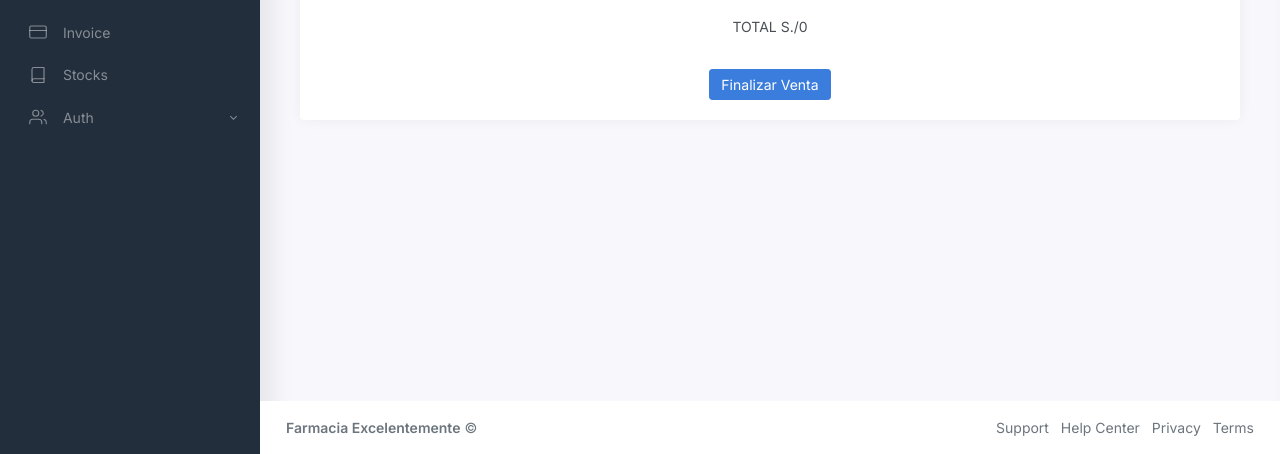
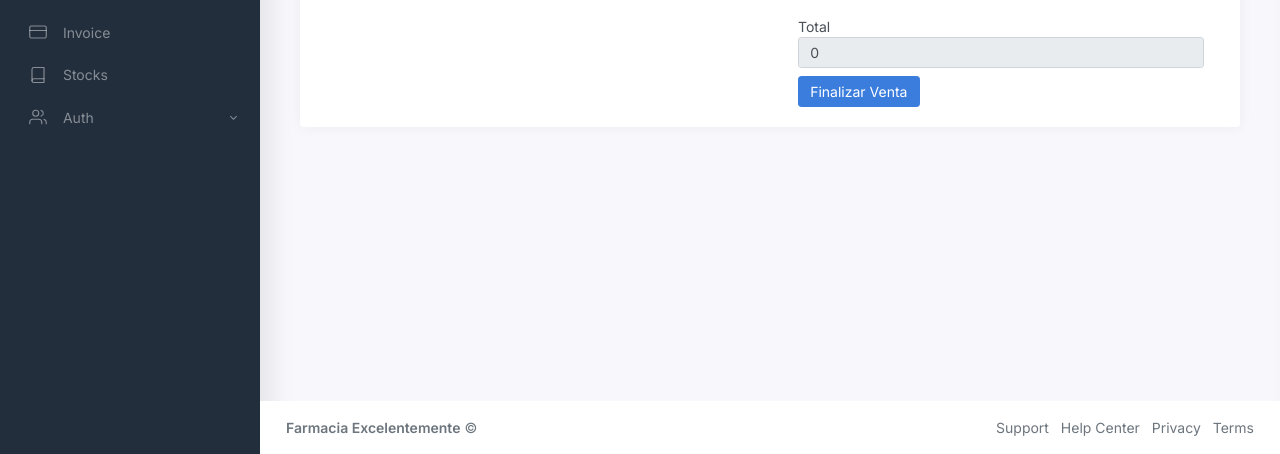
Before and after one commit to lindltaylor7/farmacia, a Laravel app: page /admin/ventas/1 in a window 1280 px wide. Shown: the part 346-800 px from the top of the page. Run offline with Laravel 8, Linux system fonts and the light colour scheme; data that the repository does not hold is empty.

Commit message:
ventas fin

```diff
--- a/app/Http/Controllers/DetailController.php
+++ b/app/Http/Controllers/DetailController.php
@@ -69,9 +69,10 @@ class DetailController extends Controller
      * @param  int  $id
      * @return \Illuminate\Http\Response
      */
-    public function update(Request $request, $id)
+    public function update(Request $request)
     {
-        //
+        $detail = Detail::where('id', $request->get('detail_id'))->update(request()->except(['_token','detail_id','price']));
+        return redirect()->back();
     }
 
     /**
--- /dev/null
+++ b/public/js/ventas/edit_modal.js
@@ -0,0 +1,22 @@
+$(document).ready(function(){
+
+    $('#btn-edit-detail').on('click',function(){
+        var id = $(this).val();
+
+        $('#detail_id').val(id);
+        $('#price_edit').val($(this).data('price'))
+        $('#cantidad_edit').val($(this).data('cant'))
+        $('#utilidad_edit').val($(this).data('cant')*$(this).data('price'))
+        $('#cantidad_edit').on('change',function(){
+            var cant = $(this).val()
+            var price = $('#price_edit').val()
+
+            var utl = cant * price
+
+            $('#utilidad_edit').val(utl)
+
+        })
+
+    })
+
+})
--- a/public/js/ventas/selectpicker.js
+++ b/public/js/ventas/selectpicker.js
@@ -34,7 +34,7 @@ $(document).ready(function(){
                     $('#medicamentos_select').append(list);
 
                     $('.search-link').on('click', function(){
-                        $('#medicamento_id').val($(this).attr('id'));
+                        $('#medicamento_id').val($(this).attr('id'))
                         $('#info_medic').html($(this).text())
                         $('#price').val($(this).data('price'))
                     })
--- /dev/null
+++ b/resources/views/admin/ventas/editmodal.blade.php
@@ -0,0 +1,32 @@
+<div class="modal fade" id="editModal" tabindex="-1" aria-labelledby="exampleModalLabel" aria-hidden="true">
+    <div class="modal-dialog">
+      <div class="modal-content">
+        <div class="modal-header">
+          <h5 class="modal-title" id="exampleModalLabel">Editar Detalle</h5>
+          <button type="button" class="btn-close" data-bs-dismiss="modal" aria-label="Close"></button>
+        </div>
+        <div class="modal-body">
+            <form action="{{route('detail.update')}}" method="POST">
+                @csrf
+                <p id="info_medic"></p>
+                <input type="hidden" name="detail_id" id="detail_id">
+                <input type="hidden" name="price" id="price_edit">
+                <div class="form-group">
+                    <label for="">Cantidad</label>
+                    <input type="number" name="cantidad" id="cantidad_edit" class="form-control">
+                </div>
+                <div class="form-group">
+                    <label for="">Utilidad</label>
+                    <input type="number" name="utilidad" id="utilidad_edit" class="form-control">
+                </div>
+                <div class="d-grid gap-2 mt-2">
+                    <input type="submit" value="Editar" class="btn btn-primary">
+                  </div>
+            </form>
+        </div>
+        <div class="modal-footer">
+          <button type="button" class="btn btn-secondary" data-bs-dismiss="modal">Cerrar</button>
+        </div>
+      </div>
+    </div>
+  </div>
--- a/resources/views/admin/ventas/index.blade.php
+++ b/resources/views/admin/ventas/index.blade.php
@@ -34,7 +34,7 @@
 
                                 @foreach($ventas as $venta)
                                     <tr>
-                                        <td>{{$venta->codigo}}</td>
+                                        <td>{{$venta->id}}</td>
                                         <td>{{$venta->cliente->name}}</td>
                                         <td>{{$venta->fecha}}</td>
                                         <td>{{$venta->utilidad}}</td>
--- a/resources/views/admin/ventas/venta.blade.php
+++ b/resources/views/admin/ventas/venta.blade.php
@@ -54,12 +54,13 @@
                                     $sum = $sum + $prod;
                                     @endphp
                                     <td class="d-none d-md-table-cell">
-                                        <form action="{{route('detail.destroy', $detail->id)}}" method="POST">
-                                            <i class="align-middle" data-feather="edit-2"></i>
+
+                                        <button class="btn btn-primary" id="btn-edit-detail" data-cant="{{$detail->cantidad}}" data-price="{{$detail->medicamento->precio->p_unitario}}" value="{{$detail->id}}" data-bs-toggle="modal" data-bs-target="#editModal"><i class="align-middle" data-feather="edit-2"></i></button>
+                                        <form action="{{route('detail.destroy', $detail->id)}}" class="d-inline" method="POST">
                                             @csrf
                                             @method('delete')
                                             <button type="submit" class="btn btn-danger">
-                                                Eliminar
+                                                <i class="align-middle" data-feather="trash"></i>
                                             </button>
                                         </form>
                                     </td>
@@ -70,9 +71,22 @@
 
                             </tbody>
                         </table>
-                        <div class="text-center mt-3">
-                            <p>TOTAL S./@php echo $sum @endphp</p>
-                            <a href="{{route('ventas.invoice')}}" class="btn btn-primary mt-3">Finalizar Venta</a>
+                        <div class="row mt-3">
+                            <div class="col-md-6">
+
+                            </div>
+                            <div class="col-md-6">
+                                <form action="{{route('ventas.invoice')}}" method="post" class="form-inline">
+                                    <div class="form-group mx-sm-3 mb-2">
+                                        <label for="total">Total</label>
+                                        <input type="number" name="total" class="form-control" id="total" value="@php echo $sum @endphp" readonly>
+                                    </div>
+                                    <button type="submit" class="btn btn-primary mx-3">Finalizar Venta</button>
+                                  </form>
+
+                            </div>
+
+
 
                         </div>
 
@@ -83,9 +97,11 @@
     </div>
 </main>
 @include('admin.ventas.modal')
+@include('admin.ventas.editmodal')
 @endsection
 
 @section('javascript')
     <script src="{{ asset('js/ventas/detail_modal.js') }}"></script>
     <script src="{{ asset('js/ventas/selectpicker.js') }}"></script>
+    <script src="{{ asset('js/ventas/edit_modal.js') }}"></script>
 @endsection
--- a/routes/admin.php
+++ b/routes/admin.php
@@ -25,6 +25,7 @@ Route::post('medicamentos/medPrice', [MedicamentoController::class, 'medPrice'])
 Route::post('clientes/store', [ClienteController::class, 'store'])->name('clientes.store');
 
 Route::post('detail/store',[DetailController::class,'store'])->name('detail.store');
+Route::post('detail/update',[DetailController::class,'update'])->name('detail.update');
 Route::delete('detail/destroy/{id}', [DetailController::class, 'destroy'])->name('detail.destroy');
 
 Route::get('ventas', [VentaController::class, 'index'])->name('ventas.index');
```
